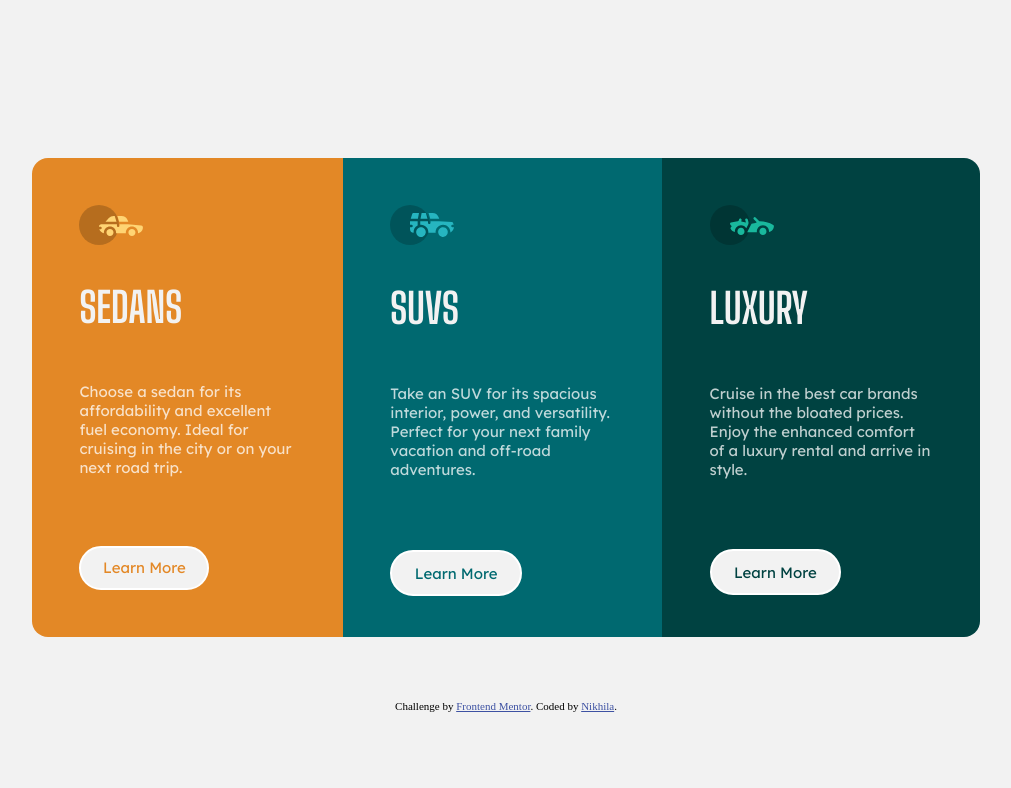
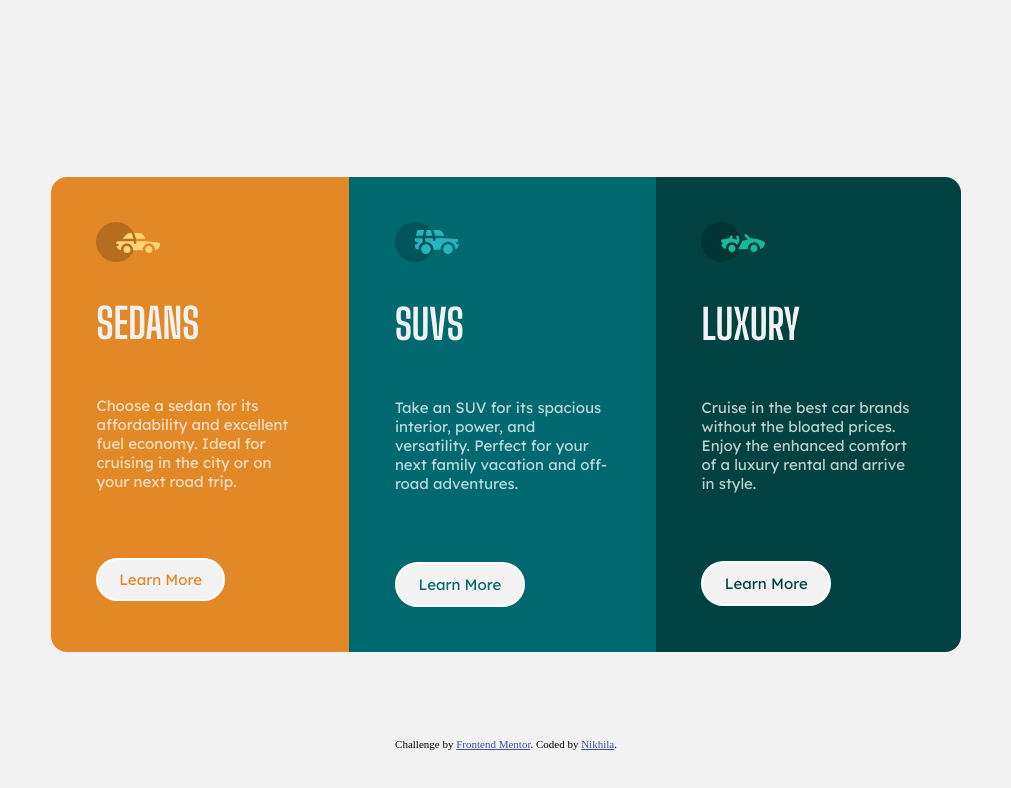
Before and after one commit to Nikhila-DN/3-column-preview-card-component, a plain HTML site: page index.html in a window 1280 px wide. Shown: the whole page, without its empty margins (134-1145 px from the left). Drawn offline with Linux system fonts and the light colour scheme.

Commit message:
Update style.css

```diff
--- a/style.css
+++ b/style.css
@@ -16,7 +16,7 @@ body{
     display: flex;
     justify-content: center;
     border-radius: 1rem;
-    margin: 12.5%;
+    margin: 14%;
     height: 24rem;
     width: auto;
 }
```
